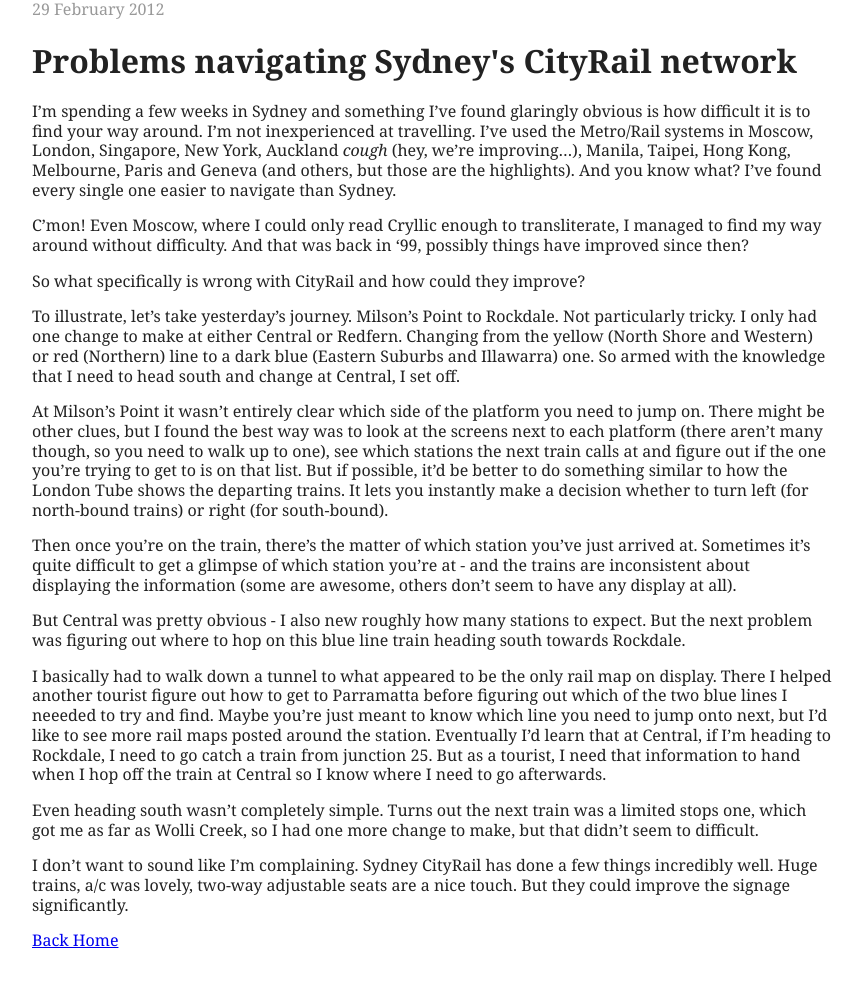
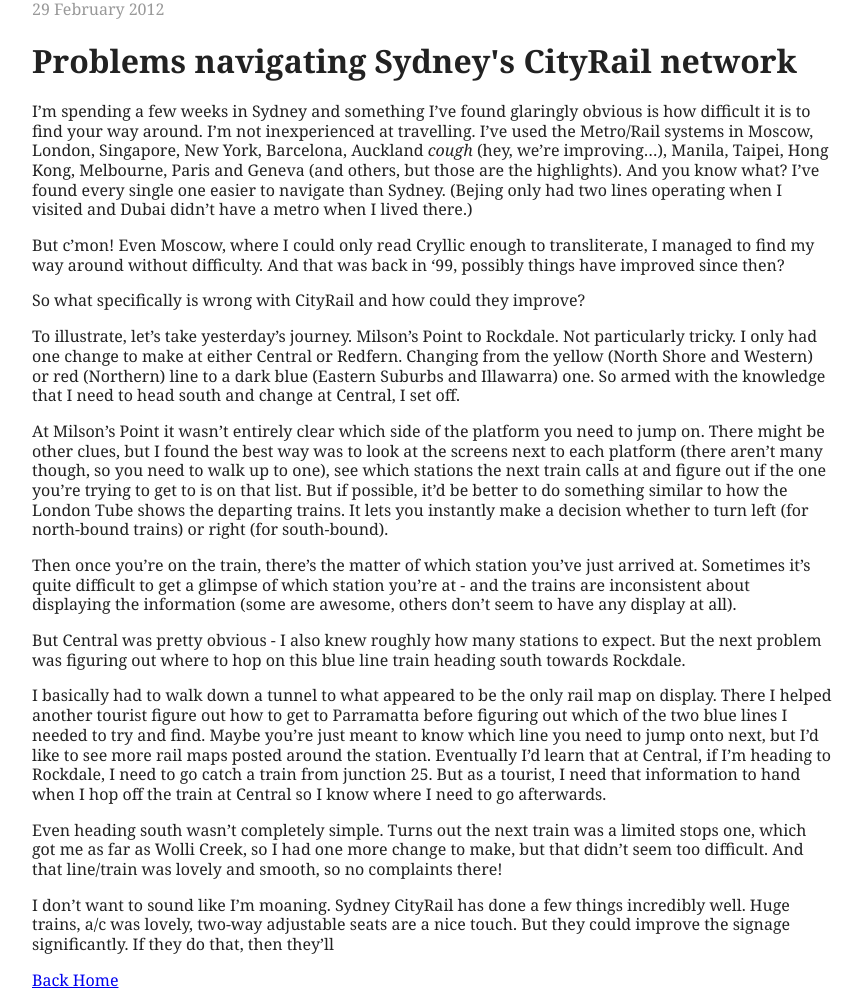
Before and after one commit to hairykiwi/blogtemplate, a Jekyll site: the page built from _posts/2012-02-29-problems-navigating-sydneys-cityrail-network.md, in a window 1280 px wide. Shown: the whole page, without its empty margins (208-1071 px from the left). Built offline with Jekyll 4.4.1, drawn with Linux system fonts in a browser that asks for light colours; before the commit the page ends 967 px from its top, so only the background shows below that.

Commit message:
sydney cityrail fixes

```diff
--- a/_posts/2012-02-29-problems-navigating-sydneys-cityrail-network.md
+++ b/_posts/2012-02-29-problems-navigating-sydneys-cityrail-network.md
@@ -2,9 +2,9 @@
 layout: post
 title: Problems navigating Sydney's CityRail network
 ---
-I'm spending a few weeks in Sydney and something I've found glaringly obvious is how difficult it is to find your way around. I'm not inexperienced at travelling. I've used the Metro/Rail systems in Moscow, London, Singapore, New York, Auckland *cough* (hey, we're improving...), Manila, Taipei, Hong Kong, Melbourne, Paris and Geneva (and others, but those are the highlights). And you know what? I've found every single one easier to navigate than Sydney.
+I'm spending a few weeks in Sydney and something I've found glaringly obvious is how difficult it is to find your way around. I'm not inexperienced at travelling. I've used the Metro/Rail systems in Moscow, London, Singapore, New York, Barcelona, Auckland *cough* (hey, we're improving...), Manila, Taipei, Hong Kong, Melbourne, Paris and Geneva (and others, but those are the highlights). And you know what? I've found every single one easier to navigate than Sydney. (Bejing only had two lines operating when I visited and Dubai didn't have a metro when I lived there.)
 
-C'mon! Even Moscow, where I could only read Cryllic enough to transliterate, I managed to find my way around without difficulty. And that was back in '99, possibly things have improved since then?
+But c'mon! Even Moscow, where I could only read Cryllic enough to transliterate, I managed to find my way around without difficulty. And that was back in '99, possibly things have improved since then?
 
 So what specifically is wrong with CityRail and how could they improve?
 
@@ -14,10 +14,10 @@
 
 Then once you're on the train, there's the matter of which station you've just arrived at. Sometimes it's quite difficult to get a glimpse of which station you're at - and the trains are inconsistent about displaying the information (some are awesome, others don't seem to have any display at all).
 
-But Central was pretty obvious - I also new roughly how many stations to expect. But the next problem was figuring out where to hop on this blue line train heading south towards Rockdale.
+But Central was pretty obvious - I also knew roughly how many stations to expect. But the next problem was figuring out where to hop on this blue line train heading south towards Rockdale.
 
-I basically had to walk down a tunnel to what appeared to be the only rail map on display. There I helped another tourist figure out how to get to Parramatta before figuring out which of the two blue lines I neeeded to try and find. Maybe you're just meant to know which line you need to jump onto next, but I'd like to see more rail maps posted around the station. Eventually I'd learn that at Central, if I'm heading to Rockdale, I need to go catch a train from junction 25. But as a tourist, I need that information to hand when I hop off the train at Central so I know where I need to go afterwards.
+I basically had to walk down a tunnel to what appeared to be the only rail map on display. There I helped another tourist figure out how to get to Parramatta before figuring out which of the two blue lines I needed to try and find. Maybe you're just meant to know which line you need to jump onto next, but I'd like to see more rail maps posted around the station. Eventually I'd learn that at Central, if I'm heading to Rockdale, I need to go catch a train from junction 25. But as a tourist, I need that information to hand when I hop off the train at Central so I know where I need to go afterwards.
 
-Even heading south wasn't completely simple. Turns out the next train was a limited stops one, which got me as far as Wolli Creek, so I had one more change to make, but that didn't seem to difficult.
+Even heading south wasn't completely simple. Turns out the next train was a limited stops one, which got me as far as Wolli Creek, so I had one more change to make, but that didn't seem too difficult. And that line/train was lovely and smooth, so no complaints there!
 
-I don't want to sound like I'm complaining. Sydney CityRail has done a few things incredibly well. Huge trains, a/c was lovely, two-way adjustable seats are a nice touch. But they could improve the signage significantly.
+I don't want to sound like I'm moaning. Sydney CityRail has done a few things incredibly well. Huge trains, a/c was lovely, two-way adjustable seats are a nice touch. But they could improve the signage significantly. If they do that, then they'll
```
